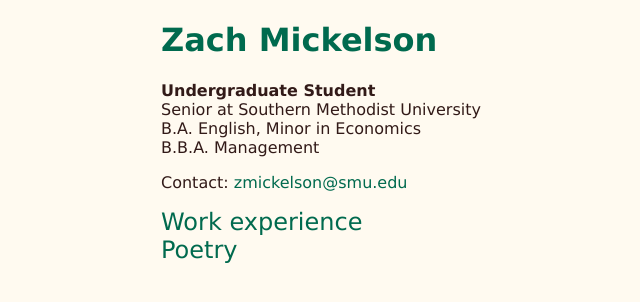
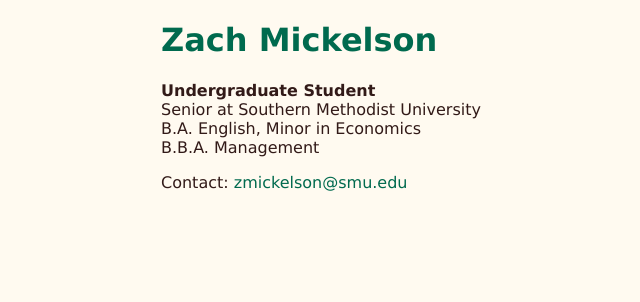
Before and after one commit to zachmickelson/zmickelson.github.io, a Jekyll site: the page index.html, which Jekyll copies as it is, in a window 1280 px wide. Shown: the top 302 px of the page, without its empty margins (31-671 px from the left). Built offline with Jekyll 4.4.1, drawn with Linux system fonts in a browser that asks for light colours.

Commit message:
Delete experimental links

```diff
--- a/index.html
+++ b/index.html
@@ -13,7 +13,5 @@
       B.A. English, Minor in Economics <br />
       B.B.A. Management</p>
     <p>Contact: <a href="mailto:zmickelson@smu.edu">zmickelson@smu.edu</a></p>
-    <h2><a href="https://zachmickelson.com/">Work experience</a></h2>
-    <h2>Poetry</h2>
   </body>
 </html>
```
